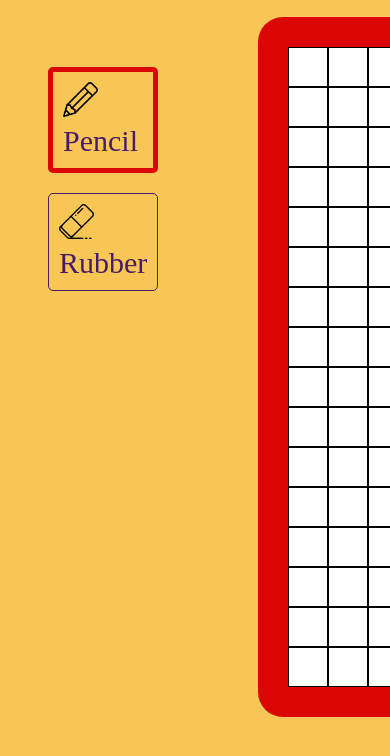
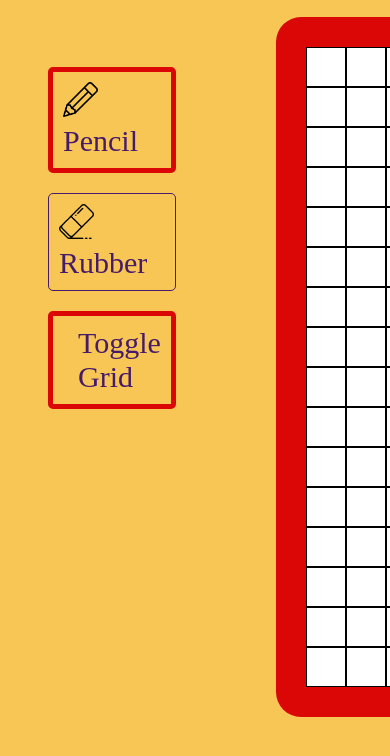
Before and after one commit to Lewoczegg/Etch-A-Sketch, a plain HTML site: page index.html in a window 390 px wide. Shown: the part 112-868 px from the top of the page. Drawn offline with Linux system fonts and the light colour scheme.

Commit message:
Add toggle-grid button

```diff
--- a/css/styles.css
+++ b/css/styles.css
@@ -47,9 +47,12 @@ section {
 }
 
 .pixel {
-    border: 1px solid black;
     flex: 1;
     user-select: none;
+}
+
+.border {
+    border: 1px solid black;
 }
 
 /* Slider */
@@ -72,7 +75,7 @@ section {
     text-align: left;
 }
 
-.tool {
+.tool, .toggle-grid {
     margin: 20px 0;
     text-align: left;
     padding: 10px;
@@ -85,6 +88,10 @@ section {
     padding-right: 15px;
 }
 
+.toggle-grid {
+    padding-left: 25px;
+}
+
 .active {
     border: 5px solid #db0707;
 }
--- a/index.html
+++ b/index.html
@@ -13,6 +13,7 @@
         <ul class="tools">
             <li class="tool active"><img class="tool-img" src="img/pencil.png" alt="An icon of pencil">Pencil</li>
             <li class="tool"><img class="tool-img" src="img/eraser.png" alt="An image of rubber">Rubber</li>
+            <li class="toggle-grid active">Toggle Grid</li>
         </ul>
         <div class="right">
             <div class="container"></div>
--- a/js/index.js
+++ b/js/index.js
@@ -3,6 +3,7 @@ document.body.onmousedown = () => (mouseDown = true);
 document.body.onmouseup = () => (mouseDown = false);
 
 let currentMode = 'pencil';
+let gridMode = true;
 
 let container = document.querySelector('.container');
 let slider = document.querySelector('.slider');
@@ -14,16 +15,16 @@ function showNumber() {
     sliderValue.textContent = slider.value;
 }
 
-function changeGrid() {
-    if(!mouseDown) return;
-    showNumber();
-    deleteContainerChilds();
+function makeGrid() {
     for(let i = 0; i < slider.value; i++) {
         const line = document.createElement('div');
         line.classList.add('line');
         for(j = 0; j < slider.value; j++) {
             const pixel = document.createElement('div');
             pixel.classList.add('pixel');
+            if(gridMode) {
+                pixel.classList.add('border');
+            }
             pixel.setAttribute('style', 'background: white');
             pixel.addEventListener('mouseover', changeBackground);
             pixel.addEventListener('mousedown', changeBackground);
@@ -31,6 +32,13 @@ function changeGrid() {
         }
         container.appendChild(line);
     }
+}
+
+function changeGrid() {
+    if(!mouseDown) return;
+    showNumber();
+    deleteContainerChilds();
+    makeGrid();
 }
 
 function deleteContainerChilds() {
@@ -69,21 +77,26 @@ function toggleActiveMode() {
     console.log(currentMode);
 }
 
-function init() {
-    sliderValue.textContent = 16;
-    for(let i = 0; i < slider.value; i++) {
-        const line = document.createElement('div');
-        line.classList.add('line');
-        for(j = 0; j < slider.value; j++) {
-            const pixel = document.createElement('div');
-            pixel.classList.add('pixel');
-            pixel.setAttribute('style', 'background: white');
-            pixel.addEventListener('mouseover', changeBackground);
-            pixel.addEventListener('mousedown', changeBackground);
-            line.appendChild(pixel);
-        }
-        container.appendChild(line);
+let gridButton = document.querySelector('.toggle-grid');
+gridButton.addEventListener('click', toggleGridMode);
+
+function toggleGridMode() {
+    const pixels = document.querySelectorAll('.pixel');
+    if (this.classList.contains('active')) {
+        this.classList.remove('active');
+        pixels.forEach(pixel => pixel.classList.remove('border'));
+        gridMode = false;
+    } else {
+        this.classList.add('active');
+        pixels.forEach(pixel => pixel.classList.add('border'));
+        gridMode = true;
     }
 }
 
+
+function init() {
+    sliderValue.textContent = 16;
+    makeGrid();
+}
+
 init();
```
